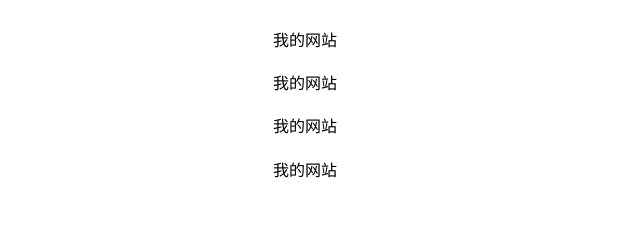
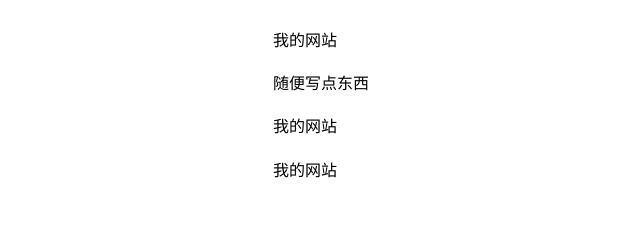
Before and after one commit to Li-yu-qi/Liyuqi, a plain HTML site: page index.html in a window 1280 px wide. Shown: the part 198-438 px from the top of the page, 17-657 px from the left. Drawn offline with Linux system fonts and the light colour scheme.

Commit message:
Update index.html

```diff
--- a/index.html
+++ b/index.html
@@ -24,7 +24,7 @@
     line-height: 1.7;
     color: black;">
       <p>我的网站</p>
-      <p>我的网站</p>
+      <p>随便写点东西</p>
       <p>我的网站</p>
       <p>我的网站</p>
     </div>
```
